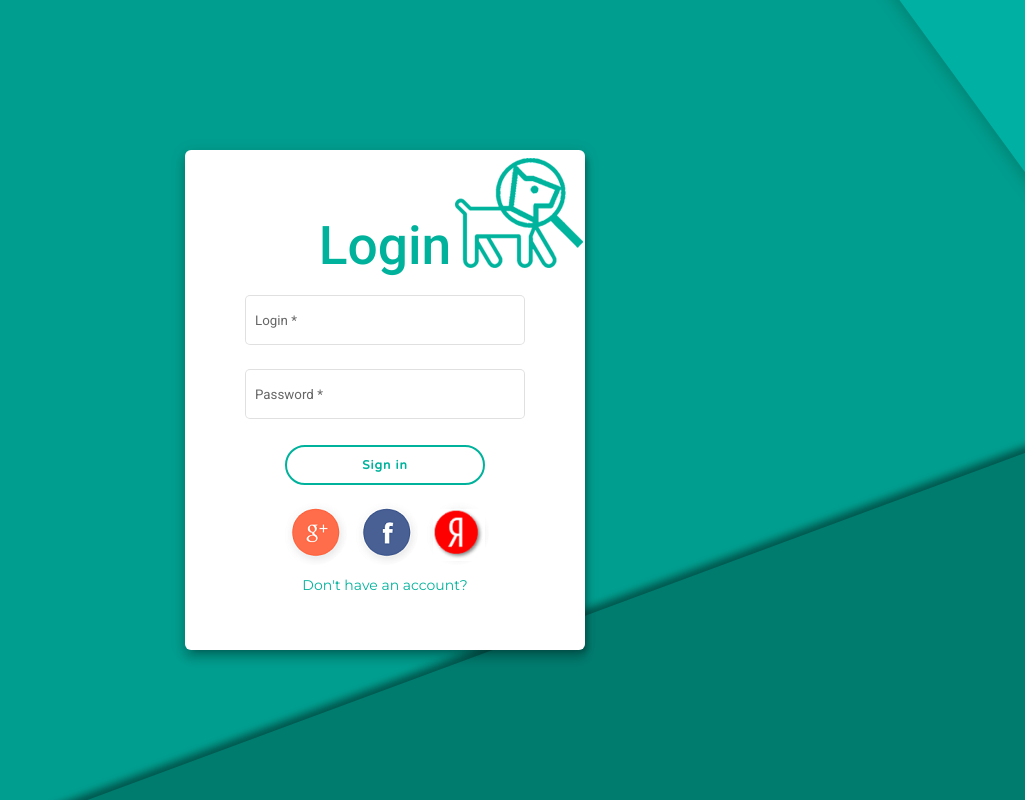
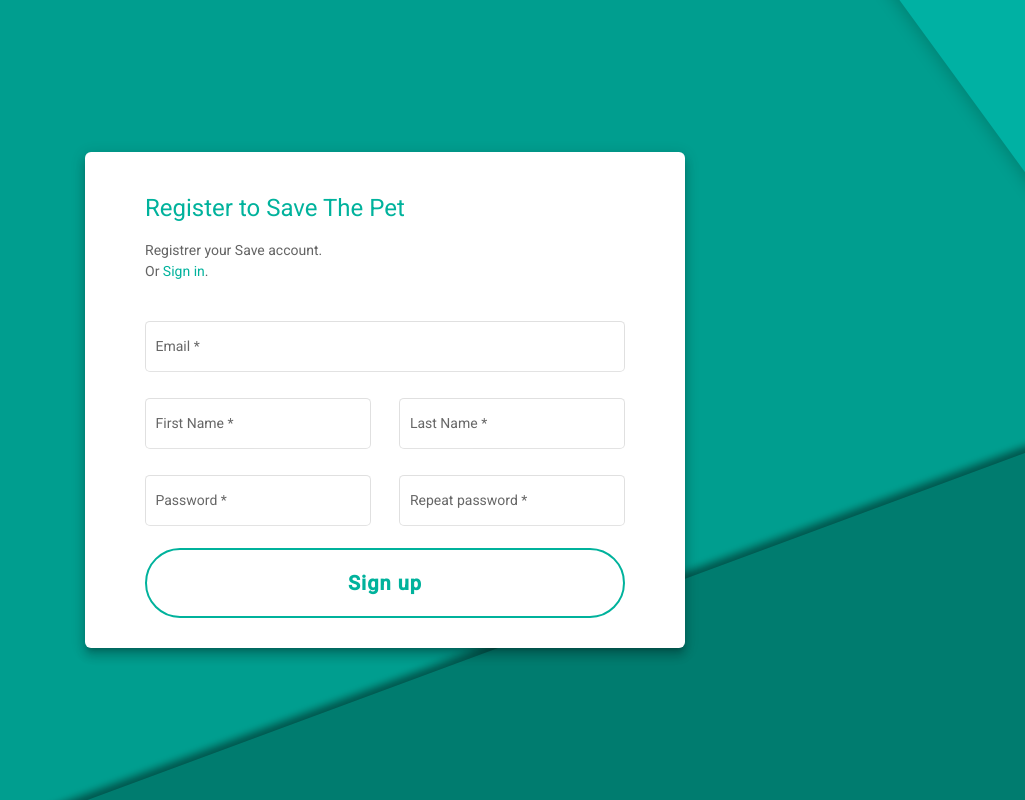
Before and after one commit to BrineFast/SaveThePet, an Angular app in the folder frontend/: page /register in a window 1280 px wide. Shown: the whole page, without its empty margins (255-1280 px from the left). Built offline with nearby package versions, Linux system fonts and the light colour scheme.

Commit message:
register

```diff
--- a/frontend/src/app/app.module.ts
+++ b/frontend/src/app/app.module.ts
@@ -11,11 +11,13 @@ import { AppRoutingModule } from './app-routing.module';
 import { AppComponent } from './app.component';
 import { LoginComponent } from './components/login/login.component';
 import { BrowserAnimationsModule } from '@angular/platform-browser/animations';
+import { RegisterComponent } from './components/register/register.component';
 
 @NgModule({
   declarations: [
     AppComponent,
-    LoginComponent
+    LoginComponent,
+    RegisterComponent
   ],
   imports: [
     BrowserModule,
--- a/frontend/src/app/components/login/login.component.ts
+++ b/frontend/src/app/components/login/login.component.ts
@@ -5,6 +5,7 @@ import { map, catchError } from 'rxjs/operators';
 import { HttpService } from '../http.service'
 import { User } from '../../user'
 import { NgForm } from '@angular/forms'
+import { Router } from '@angular/router';
 
 @Component({
   selector: 'app-login',
@@ -15,7 +16,10 @@ import { NgForm } from '@angular/forms'
 export class LoginComponent /*implements OnInit*/ {
 
   constructor(private fb: FormBuilder,
-    private http: HttpService) { }
+    private http: HttpService,
+    private router: Router
+    ) { }
+
 
   profileForm = this.fb.group({
     login: ['', Validators.required],
--- /dev/null
+++ b/frontend/src/app/components/register/register.component.html
@@ -0,0 +1,42 @@
+<div class="register">
+    <h1 style="color:#00b29c" class="register__title"> Register to Save The Pet</h1>
+    <p class='register__message'>Registrer your Save account.<br>Or <a routerLink="/login" style="color:#00b29c" class='register__link'>Sign in</a>.</p>
+    <form [formGroup]="profileForm" (ngSubmit)="onSubmit($event)" class="register__form">
+        <mat-form-field class='register__input_long' appearance="outline">
+            <mat-label>Email</mat-label>
+            <input matInput type="email" formControlName="email" email required>
+        </mat-form-field>
+        <div class="register__input-wrapper">
+            <mat-form-field class='register__input_short' appearance="outline">
+                <mat-label>First Name</mat-label>
+                <input matInput type="text" formControlName="firstName" required>
+            </mat-form-field>
+            <mat-form-field class='register__input_short' appearance="outline">
+                <mat-label>Last Name</mat-label>
+                <input matInput type="text" formControlName="lastName" required>
+            </mat-form-field>
+        </div>
+       <!-- <mat-form-field class='register__input_long' appearance="outline">
+            <mat-label>Birthdate</mat-label>
+            <input matInput type="date" formControlName="birthDate" required>
+        </mat-form-field>-->
+        <div class="register__input-wrapper">
+            <mat-form-field class='register__input_short' appearance="outline">
+                <mat-label>Password</mat-label>
+                <input matInput type="password" formControlName="password" required>
+                <mat-error *ngIf="true">
+                    Password must be at least 8 characters
+                </mat-error>
+            </mat-form-field>
+            <mat-form-field class='register__input_short' appearance="outline">
+                <mat-label>Repeat password</mat-label>
+                <input matInput type="password" formControlName="rePassword" required>
+                <mat-error *ngIf="true">
+                    Passwords don't match
+                </mat-error>
+            </mat-form-field>
+        </div>
+       <!-- <p *ngIf="isError" class='register__error-message'>{{errorMessage}}</p>-->
+        <button type='submit' class="register__login-button">Sign up</button>
+    </form>
+</div>
--- /dev/null
+++ b/frontend/src/app/components/register/register.component.scss
@@ -0,0 +1,142 @@
+.register {
+    background-color:white;
+    width: 600px;
+    border-radius: 6px;
+    box-shadow: 0px 5px 5px -3px rgba(0, 0, 0, 0.2), 0px 8px 10px 1px rgba(0, 0, 0, 0.14), 0px 3px 14px 2px rgba(0, 0, 0, 0.12);
+    position: absolute;
+    top: 50%;
+    left: 50%;
+    transform: translate(-50%, -50%);
+    padding: 40px 60px 30px 60px;
+
+    &__header{
+      font-size: 30px;
+      color: rgba(21, 21, 21);
+    }
+
+    &__message {
+      color: rgba(100, 100, 100);
+      font-size: 14px;
+      line-height: 21px;
+      margin-bottom: 35px;
+    }
+
+    &__link {
+      text-decoration:none;
+      color: rgba(100, 100, 100);
+    }
+
+    &__link:hover {
+      letter-spacing: 0.5px ;
+      text-decoration: underline; /* Добавляем подчеркивание */
+     }
+
+
+    $gray: #bbbbbb;
+* {
+  font-family: 'Roboto', sans-serif;
+}
+.container {
+  position: absolute;
+  top:50%;
+  left:50%;
+  margin-left: -65px;
+  margin-top: -20px;
+  width: 130px;
+  height: 40px;
+  text-align: center;
+}
+&__login-button {
+  outline:none;
+  width: 100%;
+  height: 70px;
+  border-radius: 24px;
+  //background: linear-gradient(45deg, #3f51b5, #34dbbe);
+  background-color: white;
+  border-radius:40px;
+  display: block;
+  background: #fff;
+  border: 2px solid #00b29c;;
+  color:#00b29c;
+  letter-spacing:1px;
+  text-shadow:0;
+  font:{
+    size:20px;
+    weight:bold;
+  }
+
+  cursor: pointer;
+  transition: all 0.25s ease;
+  &:hover {
+    color:white;
+    background: #00b29c;
+  }
+  &:active {
+
+    letter-spacing: 2px ;
+  }
+
+}
+.onclic {
+  width: 100%;
+  border-color:$gray;
+  border-width:3px;
+  font-size:0;
+  border-left-color: #00b29c;
+  animation: rotating 2s 0.25s linear infinite;
+
+  &:after {
+    content:"";
+  }
+  &:hover {
+    color: #00b29c;
+    background: white;
+  }
+}
+.validate {
+  font-size:13px;
+  color: white;
+  background: #00b29c;
+  &:after {
+    font-family:'FontAwesome';
+    content:"\f00c";
+  }
+}
+
+@keyframes rotating {
+  from {
+    transform: rotate(0deg);
+  }
+  to {
+    transform: rotate(360deg);
+  }
+}
+
+    &__error-message {
+      color: #f44336;
+      margin: -8px 0px -10px 0px;
+      animation: shake 0.82s cubic-bezier(.36,.07,.19,.97) both;
+      transform: translate3d(0, 0, 0);
+    }
+
+    &__input {
+      color: rgba(21, 21, 21);
+
+      &_long {
+        width: 100%;
+      }
+
+      &_short {
+        width: 47%;
+      }
+
+      &-wrapper {
+        display: flex;
+        justify-content: space-between;
+      }
+
+      &:nth-child(1) {
+        margin-bottom: -10px;
+      }
+    }
+  }
--- /dev/null
+++ b/frontend/src/app/components/register/register.component.ts
@@ -0,0 +1,31 @@
+import { Component, OnInit } from '@angular/core';
+import { Router } from '@angular/router';
+import { Validators, FormBuilder } from '@angular/forms';
+
+@Component({
+  selector: 'app-register',
+  templateUrl: './register.component.html',
+  styleUrls: ['./register.component.scss']
+})
+export class RegisterComponent implements OnInit {
+  private isError: boolean = false;
+  private errorMessage: string;
+  profileForm = this.formBuilder.group({
+    firstName: ['', Validators.required],
+    lastName: ['', Validators.required],
+    birthDate: ['', Validators.required],
+    email: ['', Validators.required],
+    password: ['', [Validators.required, Validators.minLength(7)]],
+    rePassword: ['', Validators.required],
+  })
+
+  constructor(
+    private formBuilder: FormBuilder,
+    private router : Router
+
+  ) { }
+
+  ngOnInit(): void {
+  }
+
+}
```
Also changed, not shown: frontend/src/app/app-routing.module.ts (+12 -3 lines), 1 other file (tests, documents, lock files or other folders).
